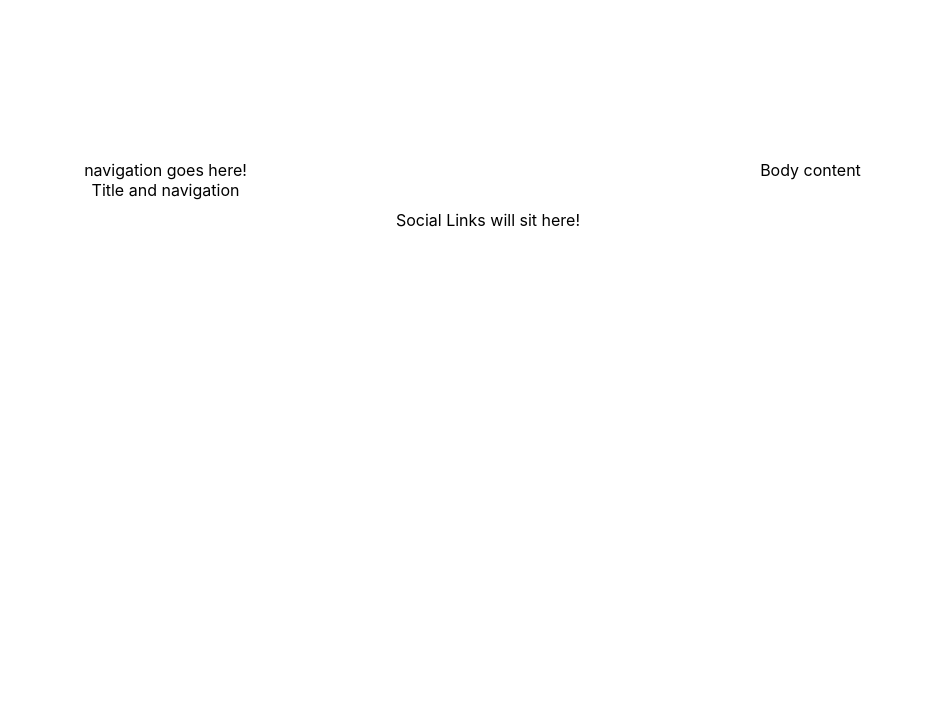
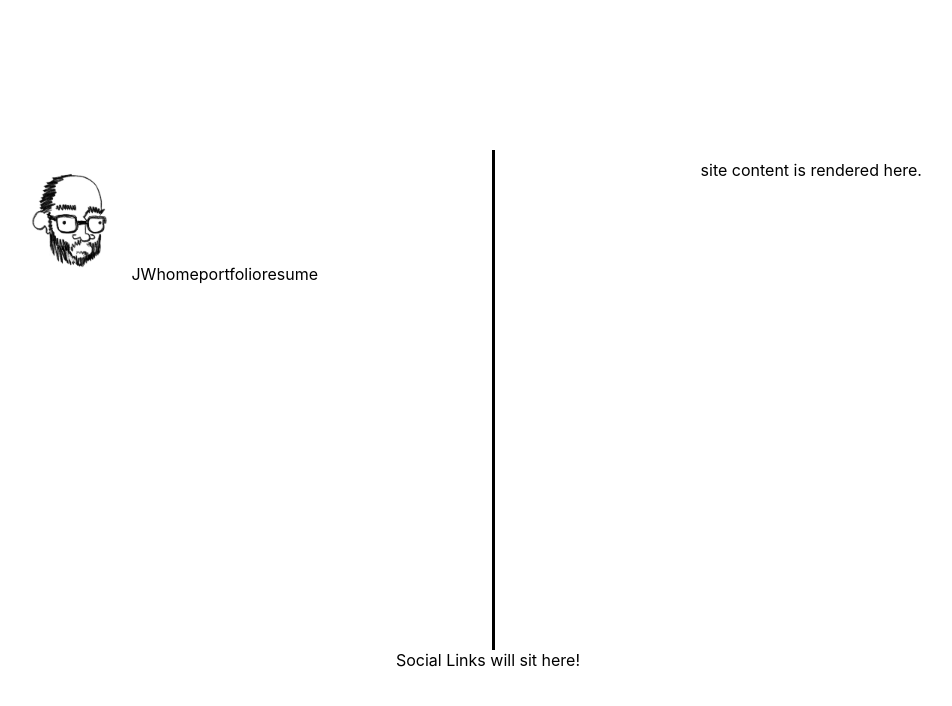
Before and after one commit to JonWash86/portfolioTs, a React (Create React App) app: page / in a window 1280 px wide. Shown: the top 706 px of the page, without its empty margins (152-1104 px from the left). Built offline with nearby package versions, Linux system fonts and the light colour scheme.

Commit message:
Insert logo and navigation links

```diff
--- a/src/App.css
+++ b/src/App.css
@@ -26,3 +26,8 @@
 .flex-child-element:first-child {
   margin-right: 20px;
 }
+
+.vLine {
+  border-left: 3px solid black;
+  height: 500px;
+}
--- a/src/App.tsx
+++ b/src/App.tsx
@@ -1,8 +1,8 @@
 import React from 'react';
-import logo from './logo.svg';
 import './App.css';
 
-import SideNav from './components/SideNav'
+import Body from './components/Body';
+import SideNav from './components/SideNav';
 import SocialLinks from './components/SocialLinks';
 
 function App() {
@@ -11,13 +11,9 @@ function App() {
       <header className='App-header'>
       </header>
       <div className='flex-parent-element'>
-        <div className='flex-child-element'>
-          <SideNav />
-          Title and navigation
-        </div>
-        <div className='flex-child-element'>
-          Body content
-        </div>
+        <SideNav />
+        <div className='vLine'/>
+        <Body />
       </div>
       <footer>
         <SocialLinks />
--- /dev/null
+++ b/src/components/Body.js
@@ -0,0 +1,17 @@
+import React from 'react';
+
+class Body extends React.Component{
+    constructor(props){
+        super(props);
+    }
+
+    render(){
+        return (
+            <div className='flex-child-element'>
+                site content is rendered here.
+            </div>
+        )
+    }
+}
+
+export default Body;
--- a/src/components/SideNav.js
+++ b/src/components/SideNav.js
@@ -1,4 +1,6 @@
 import React from 'react';
+import logo from '../assets/jonIcon2023.jpg';
+
 
 class SideNav extends React.Component {
     constructor(props){
@@ -7,7 +9,13 @@ class SideNav extends React.Component {
 
     render(){
         return (
-            <div>navigation goes here!</div>
+            <div className='flex-child-element' >
+                <img src={logo} alt='self portrait icon' height='120px' width='120px' />
+                <a>JW</a>
+                <a>home</a>
+                <a>portfolio</a>
+                <a>resume</a>
+            </div>
         )
     }
 }
```
Also changed, not shown: src/assets/jonIcon2023.jpg (added).
